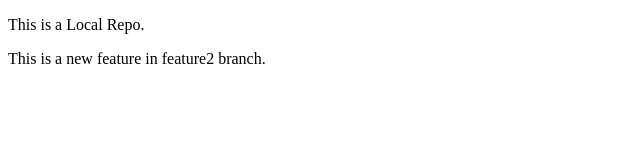
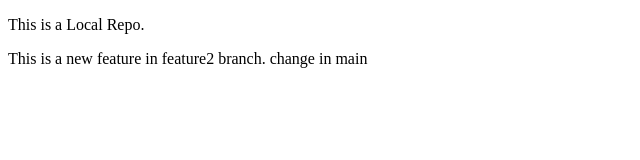
Before and after one commit to Tani0211/Localrepo, a plain HTML site: page index.html in a window 1280 px wide. Shown: the full height of the page, 0-640 px from the left. Drawn offline with Linux system fonts and the light colour scheme.

Commit message:
chnage in main

```diff
--- a/index.html
+++ b/index.html
@@ -7,6 +7,6 @@
 </head>
 <body>
     <p>This  is a Local Repo.</p>
-    <p>This is a new feature in feature2 branch.</p>
+    <p>This is a new feature in feature2 branch. change in main</p>
 </body>
 </html>
```
